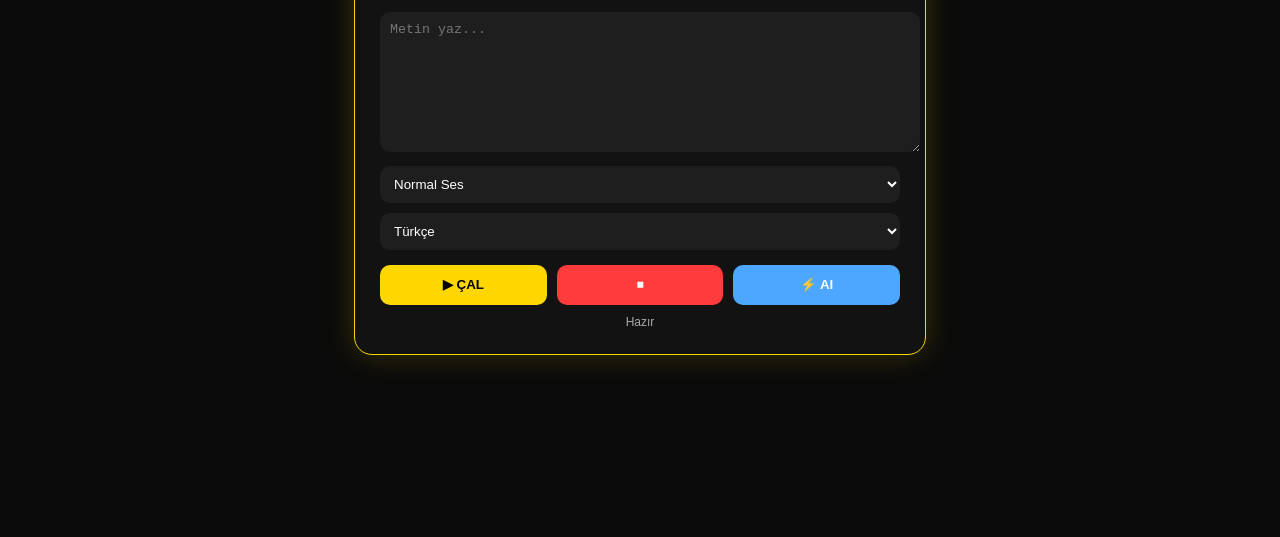
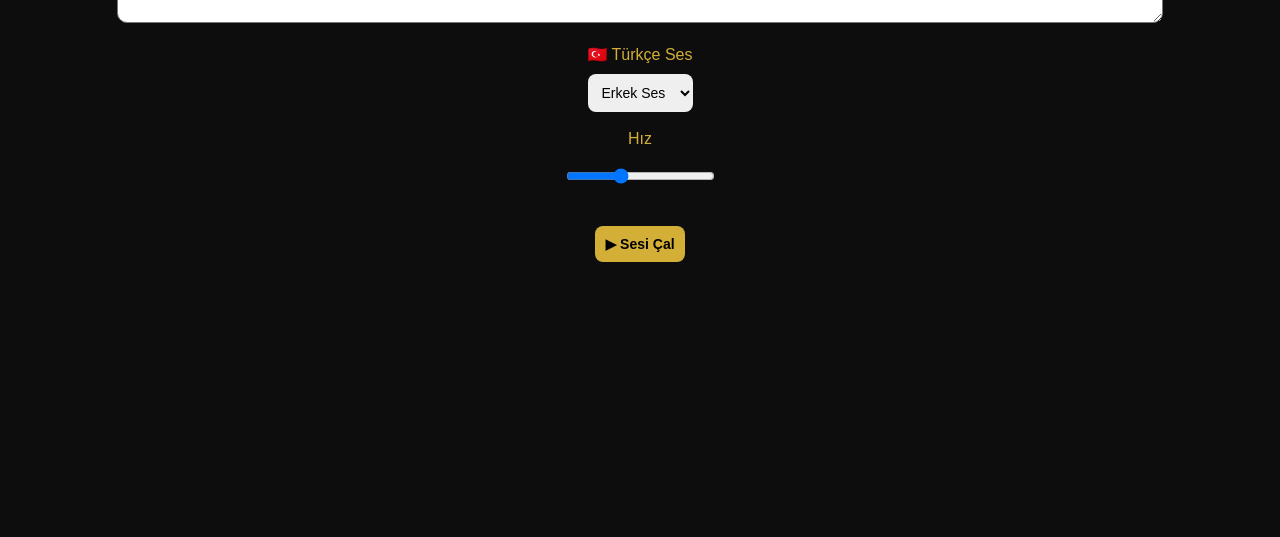
Before and after one commit to skaynar578/ses-uygulamasi, a plain HTML site: page index.html in a window 1280 px wide. Shown: the part 263-800 px from the top of the page. Drawn offline with Linux system fonts and the light colour scheme.

Commit message:
Update index.html

```diff
--- a/index.html
+++ b/index.html
@@ -2,172 +2,131 @@
 <html lang="tr">
 <head>
 <meta charset="UTF-8">
-<meta name="viewport" content="width=device-width, initial-scale=1.0">
-<title>SK | Siyah Altın AI Ses Stüdyosu</title>
+<title>SK SES STÜDYOSU v1</title>
 
 <style>
 body{
     margin:0;
     font-family:Arial;
-background:#0a0a0a;
-color:white;
-display:flex;
-justify-content:center;
-align-items:center;
-height:100vh;
+    background:#0d0d0d;
+    color:#d4af37;
+    text-align:center;
 }
 
-.panel{
-width:92%;
-max-width:520px;
-background:#121212;
-padding:25px;
-border-radius:18px;
-border:1px solid gold;
-box-shadow:0 0 30px rgba(255,215,0,0.2);
+.header{
+    padding:20px;
+    font-size:26px;
+    font-weight:bold;
+    border-bottom:2px solid #d4af37;
 }
 
-.logo{
-text-align:center;
-font-size:32px;
-color:gold;
-font-weight:bold;
-letter-spacing:4px;
-}
-
-.sub{
-text-align:center;
-font-size:12px;
-color:#aaa;
-margin-bottom:15px;
+.box{
+    margin-top:40px;
 }
 
 textarea{
-width:100%;
+    width:80%;
     height:120px;
     border-radius:10px;
-border:none;
     padding:10px;
-background:#1e1e1e;
-color:white;
+    font-size:16px;
 }
 
-select,input{
-width:100%;
+select, input, button{
     margin-top:10px;
     padding:10px;
-border-radius:10px;
+    border-radius:8px;
     border:none;
-background:#1e1e1e;
-color:white;
-}
-
-.buttons{
-display:flex;
-gap:10px;
-margin-top:15px;
+    font-size:14px;
 }
 
 button{
-flex:1;
-padding:12px;
-border:none;
-border-radius:10px;
+    background:#d4af37;
+    color:black;
     cursor:pointer;
     font-weight:bold;
 }
 
-.local{background:gold;color:black;}
-.stop{background:#ff3b3b;color:white;}
-.ai{background:#4da6ff;color:white;}
+button:hover{
+    background:#b8902f;
+}
 
-.status{
-text-align:center;
+.logo{
+    font-size:18px;
     margin-top:10px;
-font-size:12px;
-color:#aaa;
+    color:#888;
 }
 </style>
 </head>
 
 <body>
 
-<div class="panel">
+<div class="header">
+🎤 SK SES STÜDYOSU v1
+<div class="logo">Siyah Altın Prodüksiyon · SK</div>
+</div>
 
-<div class="logo">SK</div>
-<div class="sub">Siyah Altın AI Ses Stüdyosu PRO</div>
+<div class="box">
 
-<textarea id="text" placeholder="Metin yaz..."></textarea>
+<textarea id="text" placeholder="Buraya yaz..."></textarea><br>
 
-<select id="mode">
-<option value="local">Normal Ses</option>
-<option value="ai">AI Ses (API)</option>
+<br>
+
+<label>🇹🇷 Türkçe Ses</label><br>
+<select id="voice">
+    <option value="21m00Tcm4TlvDq8ikWAM">Erkek Ses</option>
+    <option value="EXAVITQu4vr4xnSDxMaL">Kadın Ses</option>
 </select>
 
-<select id="lang">
-<option value="tr-TR">Türkçe</option>
-<option value="en-US">English</option>
-</select>
+<br><br>
 
-<div class="buttons">
-<button class="local" onclick="play()">▶ ÇAL</button>
-<button class="stop" onclick="stop()">⏹</button>
-<button class="ai" onclick="ai()">⚡ AI</button>
-</div>
+<label>Hız</label><br>
+<input type="range" id="rate" min="0.5" max="2" value="1" step="0.1">
 
-<div class="status" id="status">Hazır</div>
+<br><br>
+
+<button onclick="playVoice()">▶ Sesi Çal</button>
 
 </div>
 
 <script>
 
-/* NORMAL SES */
-function play(){
-let text=document.getElementById("text").value;
-if(!text)return;
+const API_KEY = "BURAYA_API_KEY_YAPISTIR"; // <<< BURAYA KENDİ KEYİNİ KOY
 
-speechSynthesis.cancel();
+async function playVoice(){
 
-let s=new SpeechSynthesisUtterance(text);
-s.lang=document.getElementById("lang").value;
+    let text = document.getElementById("text").value;
+    let voice = document.getElementById("voice").value;
+    let rate = document.getElementById("rate").value;
 
-speechSynthesis.speak(s);
-
-document.getElementById("status").innerText="Normal ses çalışıyor";
+    if(!text){
+        alert("Bir şey yaz!");
+        return;
     }
 
-/* STOP */
-function stop(){
-speechSynthesis.cancel();
-document.getElementById("status").innerText="Durdu";
+    const response = await fetch("https://api.elevenlabs.io/v1/text-to-speech/" + voice, {
+        method: "POST",
+        headers: {
+            "xi-api-key": API_KEY,
+            "Content-Type": "application/json"
+        },
+        body: JSON.stringify({
+            text: text,
+            model_id: "eleven_multilingual_v2",
+            voice_settings: {
+                stability: 0.5,
+                similarity_boost: 0.5,
+                style: 0.5,
+                use_speaker_boost: true
             }
+        })
+    });
 
-/* AI SES (GERÇEK API BAĞLANTISI BURAYA) */
-async function ai(){
+    const audioBlob = await response.blob();
+    const audioUrl = URL.createObjectURL(audioBlob);
 
-let text=document.getElementById("text").value;
-if(!text)return;
-
-document.getElementById("status").innerText="AI hazırlanıyor...";
-
-/*
-BURASI GERÇEK SES API NOKTASI
-ÖRNEK: ElevenLabs API
-*/
-
-try{
-
-// ŞU AN DEMO MOD
-setTimeout(()=>{
-document.getElementById("status").innerText=
-"AI hazır değil → API KEY gerekli";
-alert("Gerçek AI ses için API bağlanacak (son adım)");
-},1000);
-
-}catch(e){
-document.getElementById("status").innerText="Hata";
-}
-
+    let audio = new Audio(audioUrl);
+    audio.play();
 }
 
 </script>
```
Lines whose indentation alone changed are shown as unchanged.
